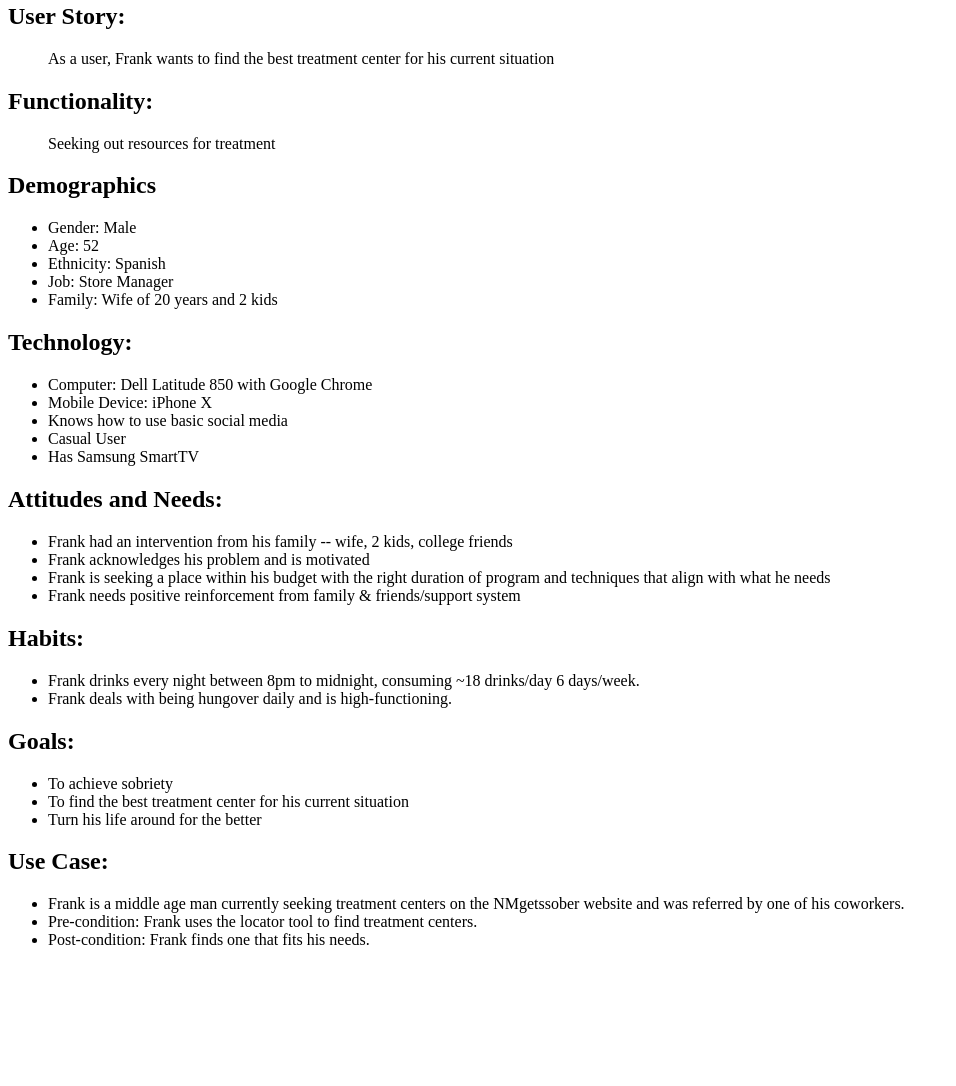
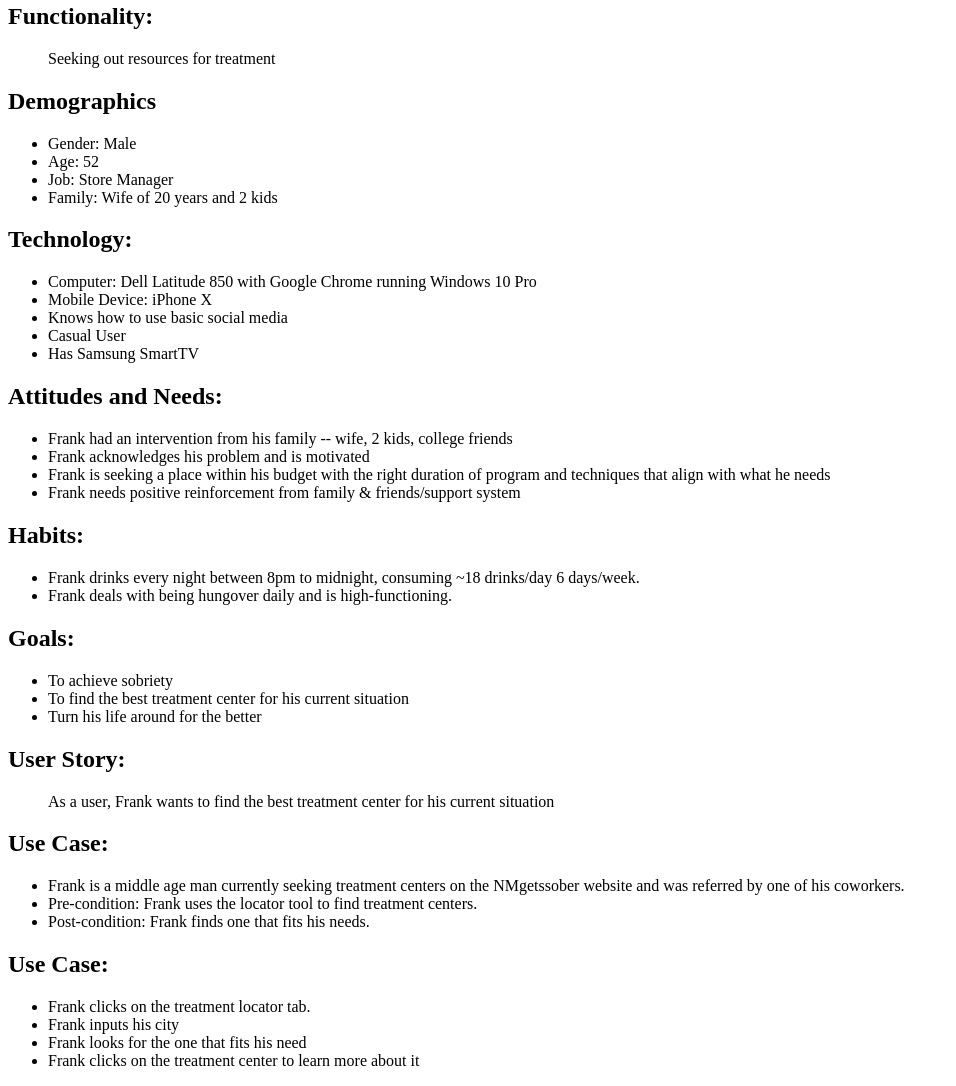
Before and after one commit to NMgetssober/NMgetssober, a plain HTML site: page epic/frank.html in a window 1280 px wide. Shown: the part 1067-2153 px from the top of the page, without its empty margins (0-956 px from the left). Before the commit the page ends 2032 px from the top, so only its background shows below. Drawn offline with Linux system fonts and the light colour scheme.

Commit message:
updated html

```diff
--- a/epic/frank.html
+++ b/epic/frank.html
@@ -10,8 +10,7 @@
 
         <img src="frank.jpg" alt="drunk guy">
 
-     <h2> User Story:</h2>
-        <ul>As a user, Frank wants to find the best treatment center for his current situation</ul>
+
 
      <h2>Functionality:</h2>
         <ul>Seeking out resources for treatment</ul>
@@ -20,14 +19,13 @@
         <ul>
             <li>Gender: Male</li>
             <li>Age: 52</li>
-            <li>Ethnicity: Spanish</li>
             <li>Job: Store Manager</li>
             <li>Family: Wife of 20 years and 2 kids</li>
         </ul>
 
      <h2>Technology:</h2>
         <ul>
-            <li>Computer: Dell Latitude 850 with Google Chrome</li>
+            <li>Computer: Dell Latitude 850 with Google Chrome running Windows 10 Pro</li>
             <li>Mobile Device: iPhone X</li>
             <li>Knows how to use basic social media</li>
             <li>Casual User</li>
@@ -55,9 +53,20 @@
             <li>Turn his life around for the better</li>
         </ul>
 
+    <h2> User Story:</h2>
+        <ul>As a user, Frank wants to find the best treatment center for his current situation</ul>
+
     <h2>Use Case:</h2>
         <ul>
             <li>Frank is a middle age man currently seeking treatment centers on the NMgetssober website and was referred by one of his coworkers.</li>
             <li>Pre-condition: Frank uses the locator tool to find treatment centers.</li>
             <li>Post-condition: Frank finds one that fits his needs. </li>
         </ul>
+
+    <h2>Use Case:</h2>
+        <ul>
+            <li>Frank clicks on the treatment locator tab.</li>
+            <li>Frank inputs his city</li>
+            <li>Frank looks for the one that fits his need</li>
+            <li>Frank clicks on the treatment center to learn more about it</li>
+        </ul>
```
